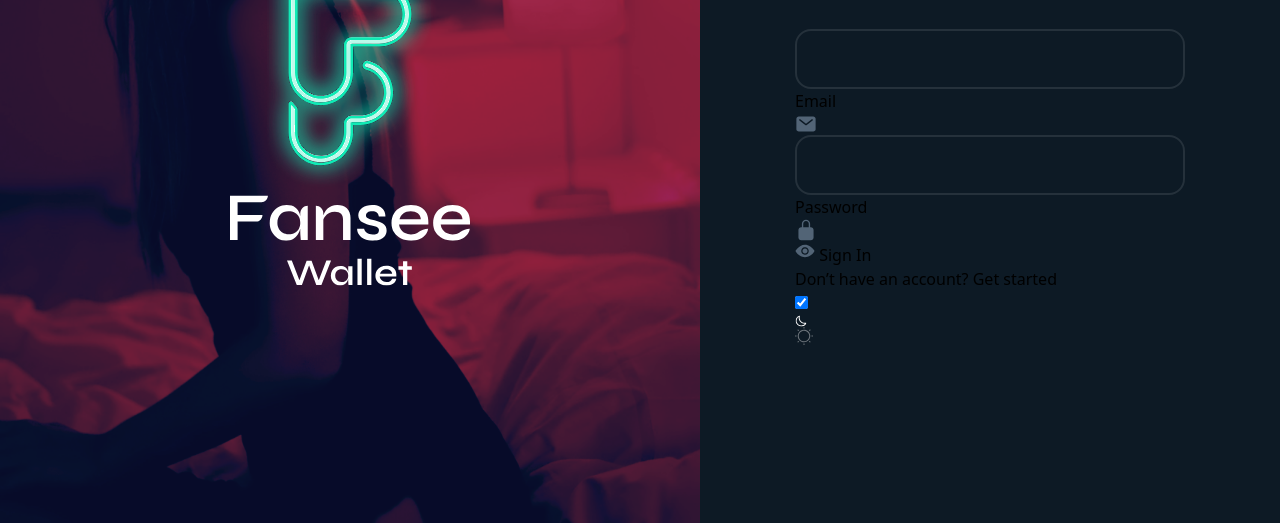
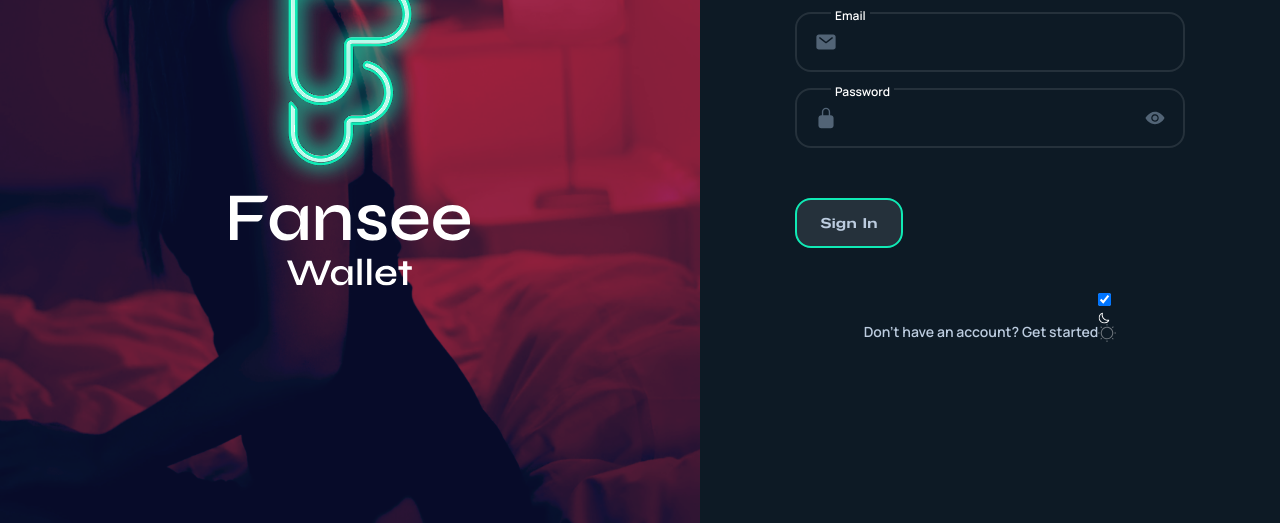
Before and after one commit to wholedi/fansee-tailwind-layout, a website built with Vite: page src/sign-in-scss.html in a window 1280 px wide. Shown: the part 277-800 px from the top of the page. Built offline with nearby package versions, Linux system fonts and the light colour scheme.

Commit message:
page sign-in scss.

```diff
--- a/src/scss/sign-in.scss
+++ b/src/scss/sign-in.scss
@@ -45,60 +45,149 @@
   background-repeat: no-repeat;
 }
 
-.main-page__logo{
+.main-page__logo {
   position: absolute;
-  top:50%;
-  left:50%;
+  top: 50%;
+  left: 50%;
   transform: translate(-50%, -50%);
   height: auto;
 }
 
-.main-page__photo{
+.main-page__photo {
   height: 100%;
-  width:700px;
+  width: 700px;
 }
 
-.main-page__text-block{
-  position:relative;
+.main-page__text-block {
+  position: relative;
   display: flex;
   flex-direction: column;
   flex-grow: 1;
 }
 
-.main-page__text-block{
-  margin:auto;
+.main-page__text-block {
+  margin: auto;
   height: fit-content;
-  padding:0 95px;
+  padding: 0 95px;
 }
 
-.text-block__header{
-  font-family: "Akzidenz-Grotesk Pro",sans-serif;
+.text-block__header {
+  font-family: "Akzidenz-Grotesk Pro", sans-serif;
   font-size: 40px;
-  color:getColor(var(--text-primary));
+  color: getColor(var(--text-primary));
 }
 
-.text-block__text{
+.text-block__text {
   margin-top: 6px;
-  font-family: "Manrope",sans-serif;
+  font-family: "Manrope", sans-serif;
   font-size: 20px;
-  color:getColor(var(--text-secondary));
+  color: getColor(var(--text-secondary));
 }
 
-.form{
+.form {
   margin-top: 32px;
   width: 100%;
 }
 
-.form__label{
-  display:block;
+.form__label {
+  display: block;
   position: relative;
   margin-top: 16px;
 }
 
-.form__input{
+.form__input {
   height: 60px;
   width: 100%;
+  padding-left: 48px;
   border-radius: 16px;
   border: solid 2px getColor(var(--input-icon-disabled));
   background: getColor(var(--background-primary));
+  color: getColor(var(--input-text-form));
+
+  &::placeholder {
+    font-family: "Manrope", sans-serif;
+    font-size: 16px;
+    color: #fff;
+  }
+
+  &:hover {
+    border-color: getColor(var(--background-secondary));
+  }
+
+  &:focus {
+    border-color: getColor(var(--background-secondary));
+    outline: none;
+  }
 }
+
+.form__span {
+  position: absolute;
+  left: 36px;
+  top: -5px;
+  background: getColor(var(--background-primary));
+  padding: 0 4px;
+  font-family: "Manrope",sans-serif;
+  font-size: 12px;
+  color: white;
+  transition-property: all;
+  transition-timing-function: cubic-bezier(0.4, 0, 0.2, 1);
+  transition-duration: 300ms;
+
+  &:placeholder-shown{
+    top: 50%;
+    transform: translateY(-50%);
+    font-size: 16px ;
+  }
+
+  &:focus{
+    top: -5px;
+    transform: translateY(0px);
+    font-size: 12px;
+  }
+}
+
+.form__svg{
+  position: absolute;
+  left:20px;
+  top: 50%;
+  transform: translateY(-50%);
+}
+
+.form__icon{
+  position: absolute;
+  right: 20px;
+  top: 50%;
+  transform: translateY(-50%);
+}
+
+.button__sign-in{
+  margin-top: 50px;
+  width: 108px;
+  height: 50px;
+  color:getColor(var(--text-secondary));
+  font-size: 14px;
+  font-family: "Akzidenz-Grotesk Pro", sans-serif;
+  background:getColor(var(--input-icon-disabled)) ;
+  border:solid 2px getColor(var(--text-highlighted));
+  border-radius: 16px;
+}
+
+.footer{
+  display: flex;
+  justify-content: center;
+  align-items: flex-end;
+  position: relative;
+  margin-top:40px;
+  padding: 0 16px 20px 16px;
+}
+
+.footer__text{
+  font-family: "Manrope", sans-serif;
+  font-size: 14px;
+  font-weight: 600;
+  color:getColor(var(--text-secondary));
+}
+
+.footer__link{
+
+}
--- a/src/sign-in-scss.html
+++ b/src/sign-in-scss.html
@@ -191,7 +191,8 @@
                                 name="name"
                                 placeholder=" "
                             />
-                            <span>Email</span>
+                            <span class="form__span">Email</span>
+                            <div class="form__svg">
                                 <svg
                                     xmlns="http://www.w3.org/2000/svg"
                                     width="22"
@@ -204,9 +205,10 @@
                                         fill="#526476"
                                     />
                                 </svg>
+                            </div>
                         </label>
 
-                        <label for="Confirm password">
+                        <label class="form__label" for="Confirm password">
                             <input
                                 class="form__input"
                                 id="Confirm password"
@@ -214,7 +216,8 @@
                                 name="name"
                                 placeholder=" "
                             />
-                            <span>Password</span>
+                            <span class="form__span">Password</span>
+                            <div class="form__svg">
                                 <svg
                                     xmlns="http://www.w3.org/2000/svg"
                                     width="22"
@@ -227,7 +230,8 @@
                                         fill="#526476"
                                     />
                                 </svg>
-                            <button>
+                            </div>
+                            <button class="form__icon">
                                 <svg
                                     xmlns="http://www.w3.org/2000/svg"
                                     width="20"
@@ -246,13 +250,15 @@
                                 </svg>
                             </button>
                         </label>
-                        <button type="submit">Sign In</button>
+                        <button class="button__sign-in" type="submit">
+                            Sign In
+                        </button>
                     </form>
                 </div>
-                <div>
-                    <p>
+                <div class="footer">
+                    <p class="footer__text">
                         Don’t have an account?
-                        <a href="#">Get started</a>
+                        <a class="footer__link" href="#">Get started</a>
                     </p>
                     <label>
                         <input type="checkbox" value="" checked />
```
Lines whose indentation alone changed are shown as unchanged.
